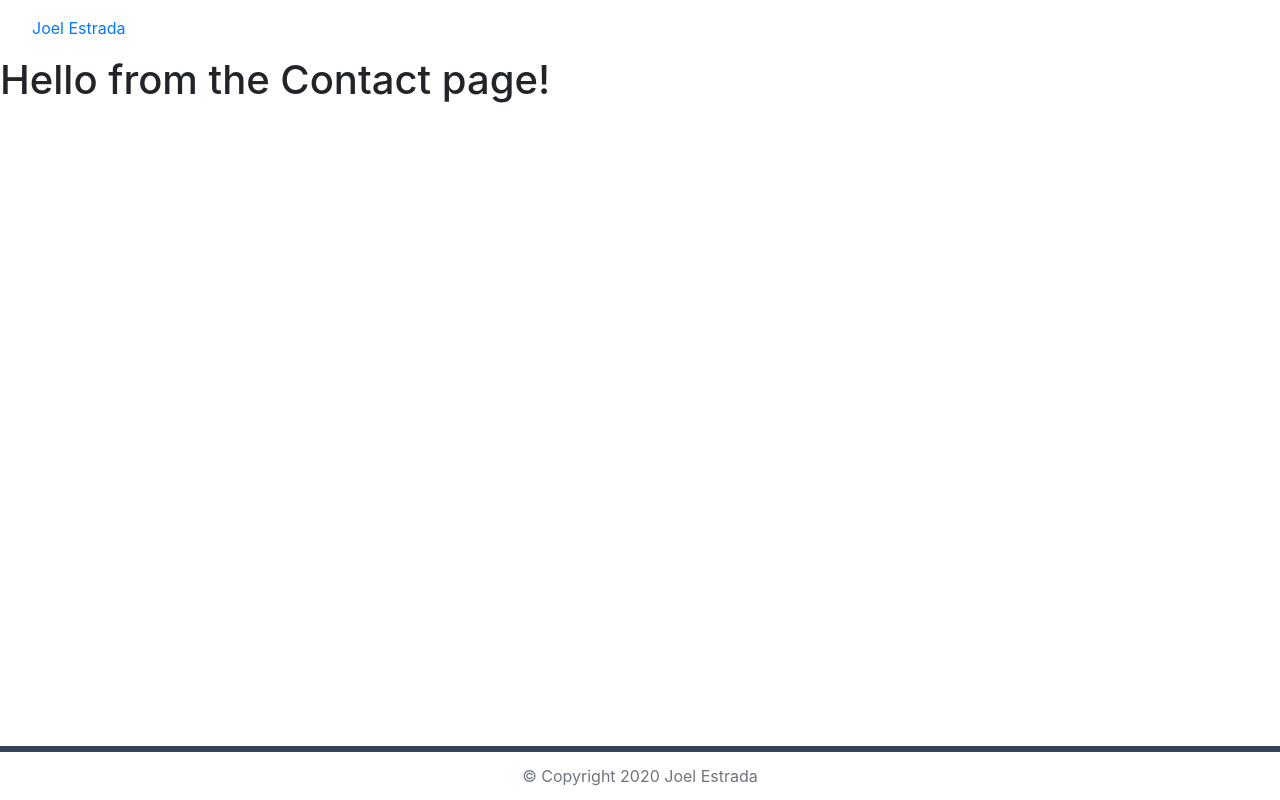
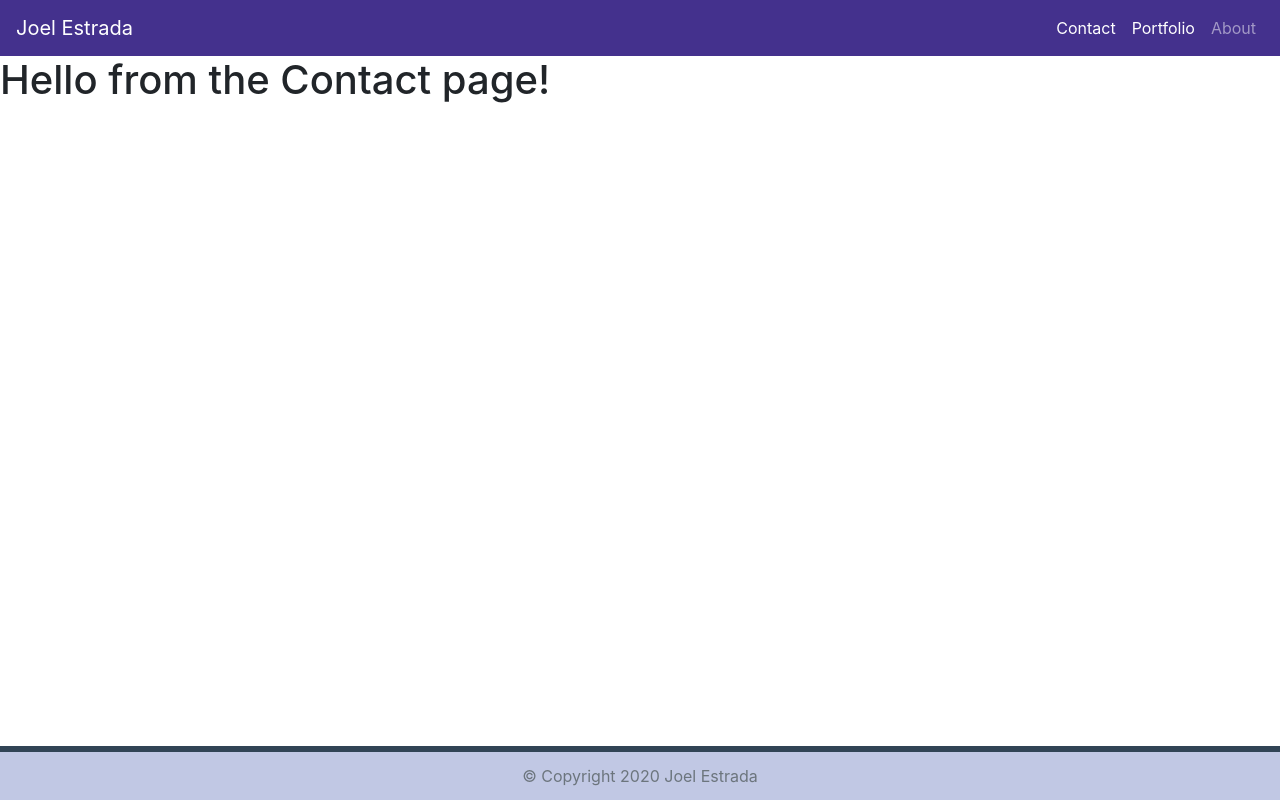
Before and after one commit to jre23/react-portfolio, a React (Create React App) app: page /contact in a window 1280 px wide. Built offline with nearby package versions, Linux system fonts and the light colour scheme.

Commit message:
added styles to navbar

```diff
--- a/src/components/Footer.jsx
+++ b/src/components/Footer.jsx
@@ -1,29 +1,10 @@
 import React from "react";
-
-const styles = {
-  background: {
-    backgroundColor: "#c1c8e4"
-  },
-
-  borderPosition: {
-    borderTop: "solid",
-    borderColor: "#314455",
-    borderWidth: "6px",
-    position: "fixed",
-    left: "0",
-    bottom: "0",
-    width: "100%"
-  },
-
-  colors: {
-    color: "rgb(108, 117, 125)"
-  }
-};
+import "../styles/Footer.css"
 
 const Footer = () => {
   return (
-    <footer className="text-center py-1" style={styles.background, styles.borderPosition}>
-      <p className="mb-0 py-2" style={styles.colors}>
+    <footer className="text-center py-1">
+      <p className="mb-0 py-2">
         &copy; Copyright 2020 Joel Estrada
 </p>
     </footer>
--- a/src/components/NavLinks.jsx
+++ b/src/components/NavLinks.jsx
@@ -1,13 +1,14 @@
 import React from "react";
 import { Link, useLocation } from "react-router-dom";
+import "../styles/NavLinks.css"
 
 const NavLinks = () => {
 
   const location = useLocation();
 
   return (
-    <nav className="navbar navbar-expand-lg navbar-dark nav-portfolio">
-      <Link to="/" className={location.pathname === "/" ? "nav-link active" : "nav-link"}>
+    <nav className={location.pathname === "/" ? "navbar navbar-expand-lg navbar-dark nav-index" : location.pathname === "/portfolio" ? "navbar navbar-expand-lg navbar-dark nav-portfolio" : location.pathname === "/contact" ? "navbar navbar-expand-lg navbar-dark nav-contact" : "navbar navbar-expand-lg navbar-dark"}>
+      <Link to="/" className="navbar-brand">
         Joel Estrada
       </Link>
       <button className="navbar-toggler" type="button" data-toggle="collapse" data-target="#navbarTogglerDemo02"
@@ -18,17 +19,17 @@ const NavLinks = () => {
       <div className="collapse navbar-collapse" id="navbarTogglerDemo02">
         <ul className="navbar-nav ml-auto mt-2 mt-lg-0">
           <li className="nav-item">
-            <Link to="/contact" className={location.pathname === "/contact" ? "nav-link active" : "nav-link"}>
+            <Link to="/contact" className={location.pathname === "/contact" ? "nav-link active nav-contact" : "nav-link"}>
               Contact
-                </Link>
+            </Link>
           </li>
           <li className="nav-item active">
-            <Link to="/portfolio" className={location.pathname === "/portfolio" ? "nav-link active" : "nav-link"}>
+            <Link to="/portfolio" className={location.pathname === "/portfolio" ? "nav-link active nav-portfolio" : "nav-link"}>
               Portfolio
                 </Link>
           </li>
           <li className="nav-item">
-            <Link to="/" className={location.pathname === "/" ? "nav-link active" : "nav-link"}>
+            <Link to="/" className={location.pathname === "/" ? "nav-link active nav-index" : "nav-link"}>
               About
                 </Link>
           </li>
--- /dev/null
+++ b/src/styles/Footer.css
@@ -0,0 +1,19 @@
+/* footer, footer paragraph, and general inquiries container */
+footer,
+footer p {
+  background-color: #c1c8e4;
+}
+
+footer {
+  border-top: solid;
+  border-color: #314455;
+  border-width: 6px;
+  position: fixed;
+  left: 0;
+  bottom: 0;
+  width: 100%;
+}
+
+footer p {
+  color: rgb(108, 117, 125);
+}
--- /dev/null
+++ b/src/styles/NavLinks.css
@@ -0,0 +1,44 @@
+/* navbar background colors */
+.nav-index {
+  background-color: #2d283e;
+}
+
+.nav-portfolio {
+  background-color: #5d5c61;
+}
+
+.nav-contact {
+  background-color: #44318d;
+}
+
+/* navbar brand, submit button, and contact info font color */
+.navbar-brand {
+  color: white;
+}
+
+* unvisited link */ a:link {
+  color: rgb(115, 36, 206);
+  /* font-size: 1.1rem; */
+}
+
+/* visited link */
+a:visited {
+  color: #123c69;
+}
+
+/* hover pseudoclass for when a user hovers the mouse pointer over the link */
+a:hover {
+  color: red;
+  font-size: 1.3rem;
+}
+
+/* focus pseudoclass for when a user tabs over the links. When tabbed over, these links will change to the specified font-size and color*/
+a:focus {
+  font-size: 1.2rem;
+  color: green;
+}
+
+/* active pseudoclass for a link that has been selected (mouse click pressed but not released) */
+a:active {
+  color: orange;
+}
```
